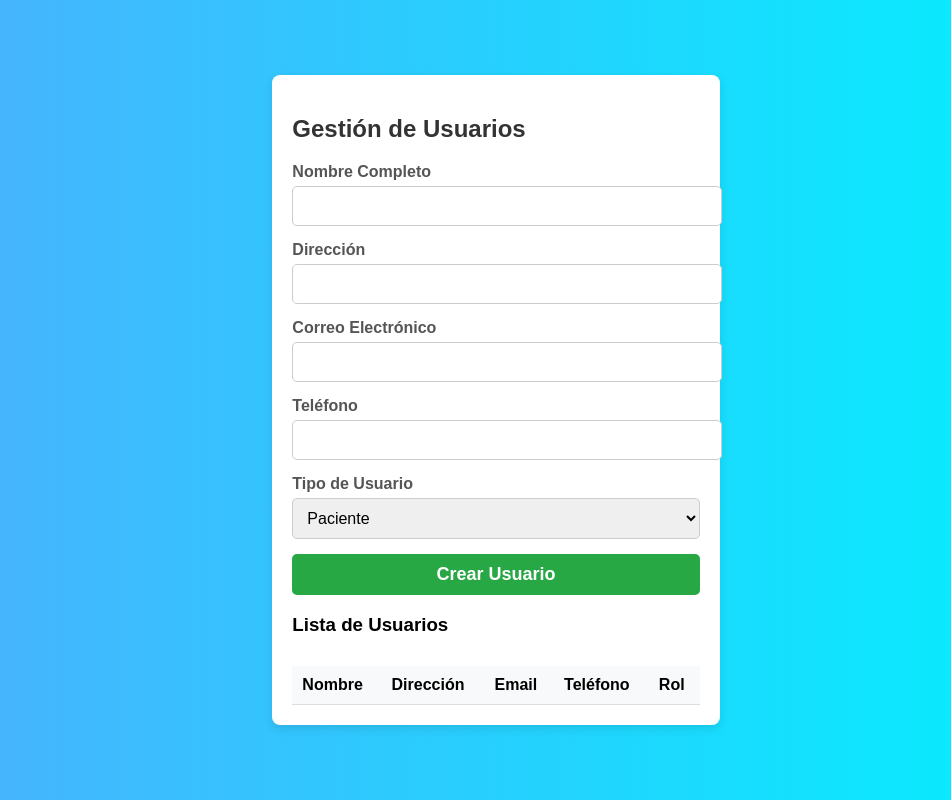
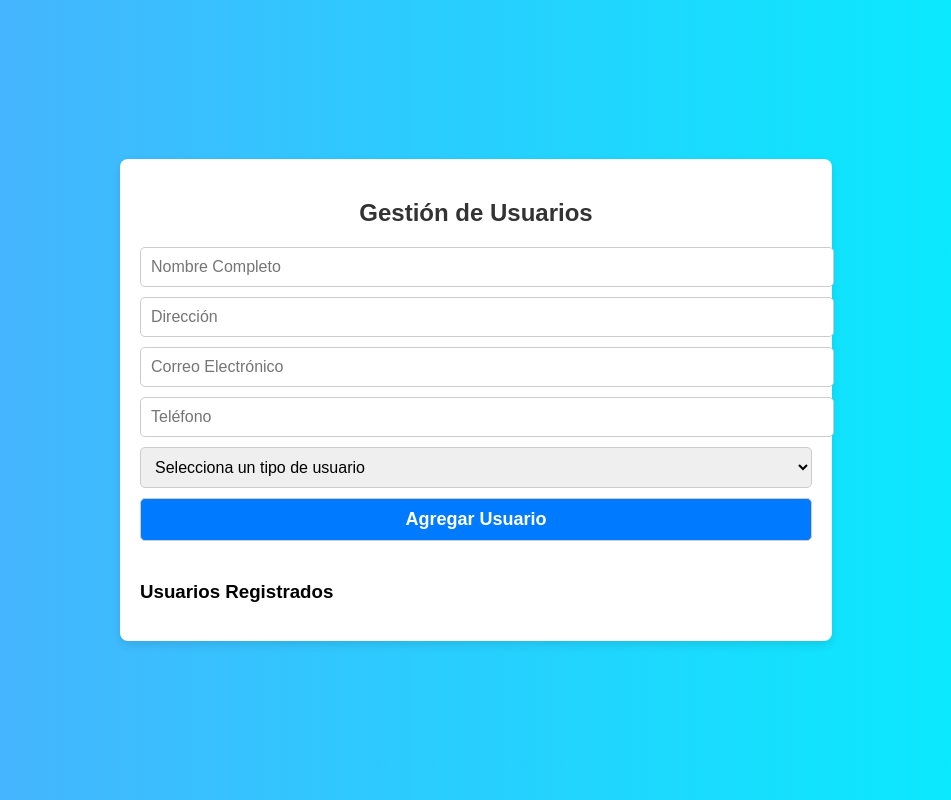
Before and after one commit to Fernand0Moreno/frontend-medical, a React (Create React App) app in the folder fro-react/: page / in a window 1280 px wide. Both pictures are taken after a click on the button "Registrar Usuario". Shown: the whole page, without its empty margins (164-1115 px from the left). Built offline with nearby package versions, Linux system fonts and the light colour scheme.

Commit message:
Agregamos el Crud
Funciones de crud

```diff
--- a/fro-react/src/components/UserManagement/UserManagement.css
+++ b/fro-react/src/components/UserManagement/UserManagement.css
@@ -1,8 +1,8 @@
 /* UserManagement.css */
 .user-management-container {
-  width: 100%;
+  width: 80%;
   max-width: 800px;
-  margin: 50px auto;
+  margin: 30px auto;
   padding: 20px;
   background: white;
   border-radius: 8px;
@@ -10,65 +10,77 @@
 }
 
 .user-management-container h2 {
-  margin-bottom: 20px;
+  text-align: center;
   color: #333;
 }
 
-.input-group {
-  margin-bottom: 15px;
-  text-align: left;
-}
-
-.input-group label {
-  display: block;
-  font-weight: bold;
-  margin-bottom: 5px;
-  color: #555;
-}
-
-.input-group input,
-.input-group select {
+.user-form input,
+.user-form select,
+.user-form button {
   width: 100%;
   padding: 10px;
+  margin-bottom: 10px;
   border: 1px solid #ccc;
   border-radius: 5px;
   font-size: 16px;
 }
 
-button {
-  width: 100%;
-  padding: 10px;
-  background: #28a745;
-  border: none;
+.user-form select {
+  cursor: pointer;
+}
+
+.user-form button {
+  background: #007bff;
   color: white;
   font-size: 18px;
   font-weight: bold;
   cursor: pointer;
   border-radius: 5px;
-  transition: background 0.3s;
 }
 
-button:hover {
-  background: #218838;
+.user-form button:hover {
+  background: #0056b3;
 }
 
-table {
-  width: 100%;
+.user-list {
   margin-top: 30px;
-  border-collapse: collapse;
 }
 
-table th,
-table td {
-  padding: 10px;
-  text-align: left;
-  border-bottom: 1px solid #ddd;
+.user-list ul {
+  list-style-type: none;
+  padding: 0;
 }
 
-table th {
-  background-color: #f8f9fa;
+.user-list li {
+  background: #f9f9f9;
+  padding: 15px;
+  border-radius: 8px;
+  margin-bottom: 15px;
+  box-shadow: 0px 2px 6px rgba(0, 0, 0, 0.1);
 }
 
-table tr:hover {
-  background-color: #f1f1f1;
+.user-list li p {
+  margin: 5px 0;
 }
+
+.user-list button {
+  background: #ffc107;
+  color: white;
+  padding: 5px 10px;
+  margin-right: 10px;
+  border: none;
+  cursor: pointer;
+  border-radius: 5px;
+}
+
+.user-list button:hover {
+  background: #e0a800;
+}
+
+.user-list button:last-child {
+  background: #dc3545;
+}
+
+.user-list button:last-child:hover {
+  background: #c82333;
+}
--- a/fro-react/src/components/UserManagement/UserManagement.js
+++ b/fro-react/src/components/UserManagement/UserManagement.js
@@ -3,128 +3,113 @@ import React, { useState } from 'react';
 import './UserManagement.css';
 
 const UserManagement = () => {
-  const [userData, setUserData] = useState({
+  const [users, setUsers] = useState([]);
+  const [newUser, setNewUser] = useState({
     name: '',
     address: '',
     email: '',
     phone: '',
-    role: 'paciente', // Por defecto asignamos 'paciente'
+    userType: '',
   });
 
-  const [users, setUsers] = useState([]);
+  const [isEditing, setIsEditing] = useState(false); // Para saber si estamos editando un usuario
+  const [editIndex, setEditIndex] = useState(null); // Para saber qué usuario estamos editando
 
-  const handleChange = (e) => {
+  const handleInputChange = (e) => {
     const { name, value } = e.target;
-    setUserData({
-      ...userData,
+    setNewUser({
+      ...newUser,
       [name]: value,
     });
   };
 
-  const handleSubmit = (e) => {
-    e.preventDefault();
+  const handleAddUser = () => {
+    if (isEditing) {
+      const updatedUsers = [...users];
+      updatedUsers[editIndex] = newUser; // Reemplaza el usuario editado
+      setUsers(updatedUsers);
+    } else {
+      setUsers([...users, newUser]); // Agrega un nuevo usuario
+    }
+    setNewUser({ name: '', address: '', email: '', phone: '', userType: '' }); // Limpia el formulario
+    setIsEditing(false); // Resetear el estado de edición
+    setEditIndex(null); // Resetear el índice de edición
+  };
 
-    // Añadir el nuevo usuario a la lista de usuarios
-    setUsers([...users, userData]);
+  const handleEditUser = (index) => {
+    const userToEdit = users[index];
+    setNewUser(userToEdit);
+    setIsEditing(true);
+    setEditIndex(index);
+  };
 
-    // Limpiar el formulario después de agregar el usuario
-    setUserData({
-      name: '',
-      address: '',
-      email: '',
-      phone: '',
-      role: 'paciente',
-    });
+  const handleDeleteUser = (index) => {
+    const updatedUsers = users.filter((_, i) => i !== index); // Filtra el usuario a eliminar
+    setUsers(updatedUsers);
   };
 
   return (
     <div className="user-management-container">
       <h2>Gestión de Usuarios</h2>
-      <form onSubmit={handleSubmit}>
-        <div className="input-group">
-          <label htmlFor="name">Nombre Completo</label>
+      <div className="user-form">
         <input
           type="text"
-            id="name"
           name="name"
-            value={userData.name}
-            onChange={handleChange}
-            required
+          value={newUser.name}
+          onChange={handleInputChange}
+          placeholder="Nombre Completo"
         />
-        </div>
-        <div className="input-group">
-          <label htmlFor="address">Dirección</label>
         <input
           type="text"
-            id="address"
           name="address"
-            value={userData.address}
-            onChange={handleChange}
-            required
+          value={newUser.address}
+          onChange={handleInputChange}
+          placeholder="Dirección"
         />
-        </div>
-        <div className="input-group">
-          <label htmlFor="email">Correo Electrónico</label>
         <input
           type="email"
-            id="email"
           name="email"
-            value={userData.email}
-            onChange={handleChange}
-            required
+          value={newUser.email}
+          onChange={handleInputChange}
+          placeholder="Correo Electrónico"
         />
-        </div>
-        <div className="input-group">
-          <label htmlFor="phone">Teléfono</label>
         <input
           type="text"
-            id="phone"
           name="phone"
-            value={userData.phone}
-            onChange={handleChange}
-            required
+          value={newUser.phone}
+          onChange={handleInputChange}
+          placeholder="Teléfono"
         />
+        <select
+          name="userType"
+          value={newUser.userType}
+          onChange={handleInputChange}
+        >
+          <option value="">Selecciona un tipo de usuario</option>
+          <option value="admin">Administrador</option>
+          <option value="doctor">Médico</option>
+          <option value="patient">Paciente</option>
+        </select>
+        <button onClick={handleAddUser}>
+          {isEditing ? 'Modificar Usuario' : 'Agregar Usuario'}
+        </button>
       </div>
-        <div className="input-group">
-          <label htmlFor="role">Tipo de Usuario</label>
-          <select
-            id="role"
-            name="role"
-            value={userData.role}
-            onChange={handleChange}
-            required
-          >
-            <option value="paciente">Paciente</option>
-            <option value="medico">Médico</option>
-            <option value="administrativo">Administrativo</option>
-          </select>
+
+      <div className="user-list">
+        <h3>Usuarios Registrados</h3>
+        <ul>
+          {users.map((user, index) => (
+            <li key={index}>
+              <p><strong>{user.name}</strong> ({user.userType})</p>
+              <p>Dirección: {user.address}</p>
+              <p>Email: {user.email}</p>
+              <p>Teléfono: {user.phone}</p>
+              <button onClick={() => handleEditUser(index)}>Editar</button>
+              <button onClick={() => handleDeleteUser(index)}>Eliminar</button>
+            </li>
+          ))}
+        </ul>
       </div>
-        <button type="submit">Crear Usuario</button>
-      </form>
-
-      <h3>Lista de Usuarios</h3>
-      <table>
-        <thead>
-          <tr>
-            <th>Nombre</th>
-            <th>Dirección</th>
-            <th>Email</th>
-            <th>Teléfono</th>
-            <th>Rol</th>
-          </tr>
-        </thead>
-        <tbody>
-          {users.map((user, index) => (
-            <tr key={index}>
-              <td>{user.name}</td>
-              <td>{user.address}</td>
-              <td>{user.email}</td>
-              <td>{user.phone}</td>
-              <td>{user.role}</td>
-            </tr>
-          ))}
-        </tbody>
-      </table>
     </div>
   );
 };
```
Lines whose indentation alone changed are shown as unchanged.
